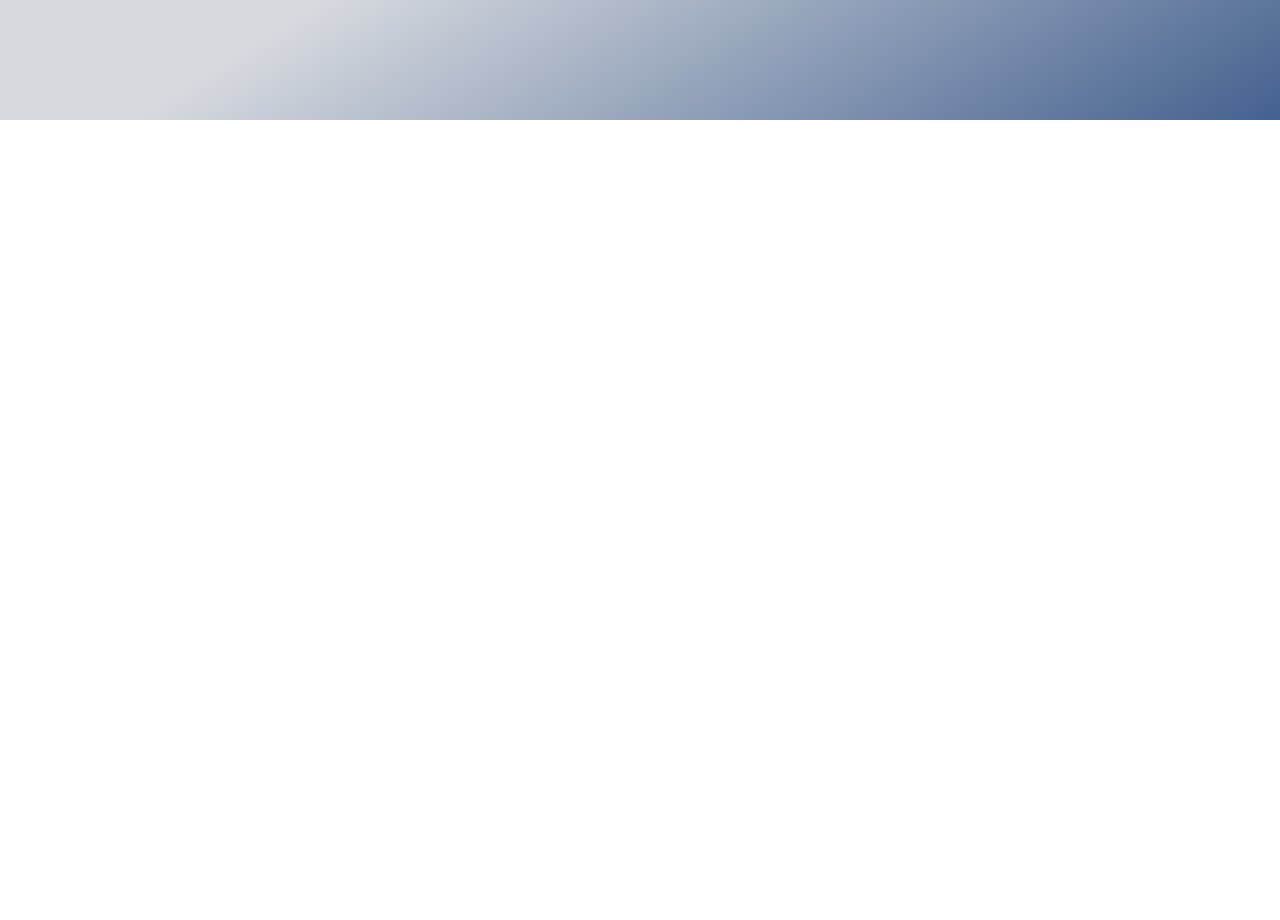
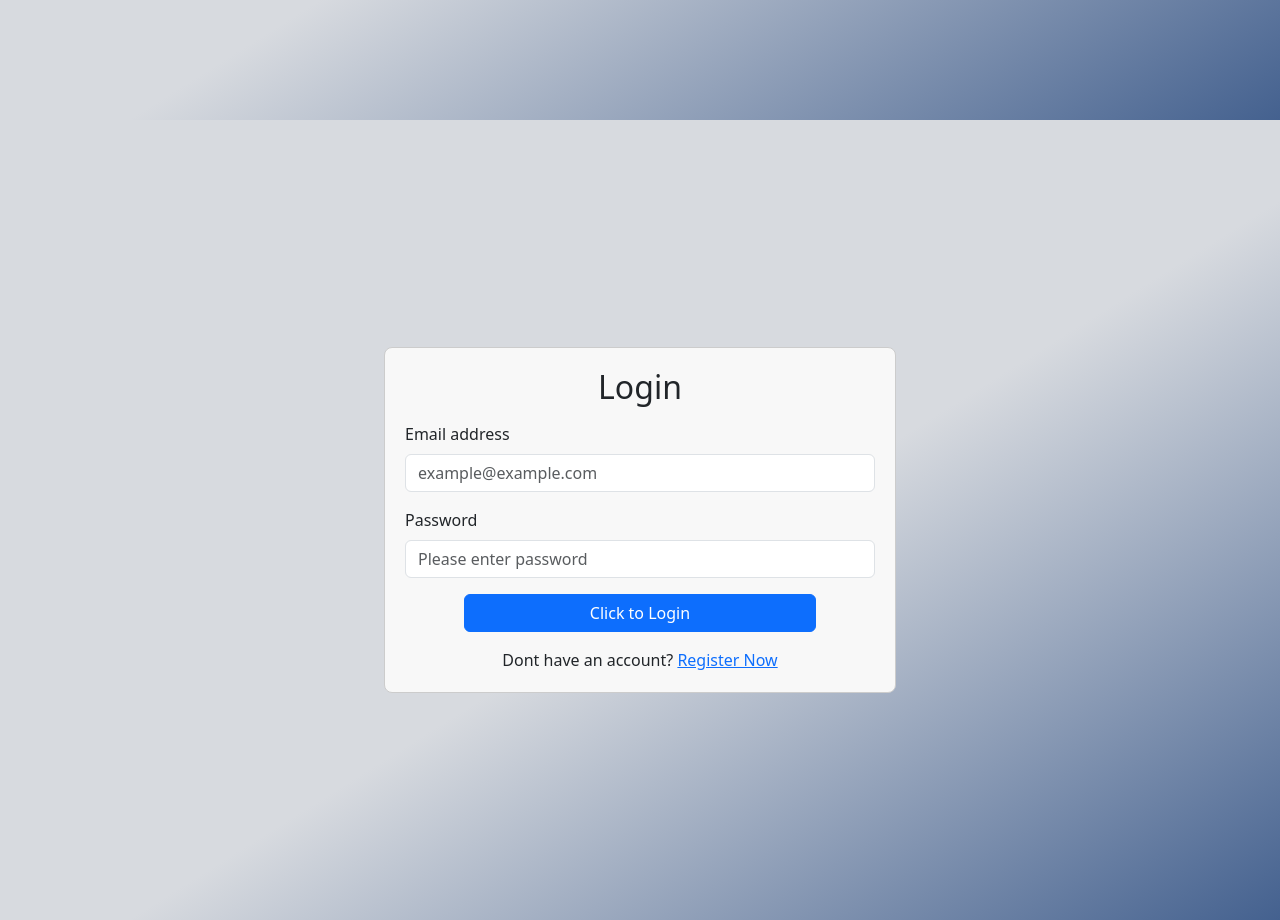
Before and after one commit to TreyPoynter/trey-issue-tracker-react, a React (Vite) app: page / in a window 1280 px wide. Shown: the part 680-1600 px from the top of the page. Before the commit the page ends 800 px from the top, so only its background shows below. Built offline with nearby package versions, Linux system fonts and the light colour scheme.

Commit message:
added react-router-dom

```diff
--- a/package.json
+++ b/package.json
@@ -15,7 +15,8 @@
     "lodash": "^4.17.21",
     "nanoid": "^5.0.3",
     "react": "^18.2.0",
-    "react-dom": "^18.2.0"
+    "react-dom": "^18.2.0",
+    "react-router-dom": "^6.18.0"
   },
   "devDependencies": {
     "@types/react": "^18.2.15",
--- a/src/App.jsx
+++ b/src/App.jsx
@@ -4,6 +4,7 @@ import RegisterForm from './Components/RegisterForm.jsx';
 import './assets/css/animista.css'
 import './assets/css/styles.css'
 import './assets/css/nav.css'
+import {Routes, Route} from 'react-router-dom'
 
 /*
 <div id="content">
@@ -14,7 +15,8 @@ function App() {
 	return(
 		<>
 			<Navbar/>
-			<RegisterForm/>
+			<RegisterForm />
+			<LoginForm />
 		</>
 	)
 }
```
Also changed, not shown: 1 other file (tests, documents, lock files or other folders).
